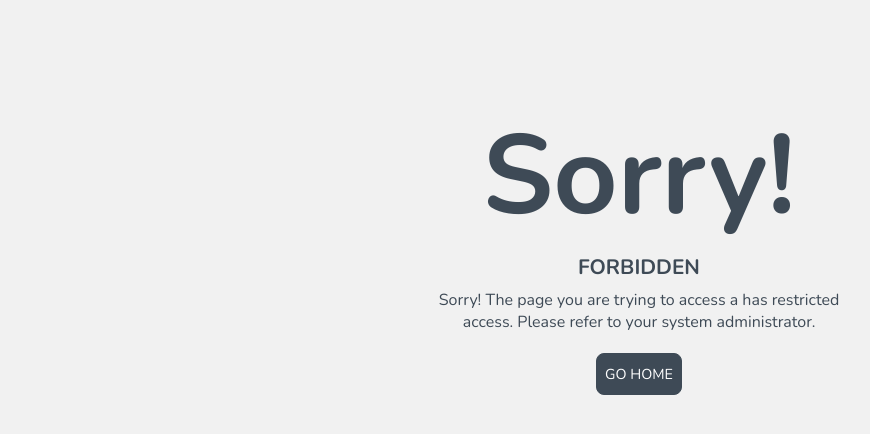
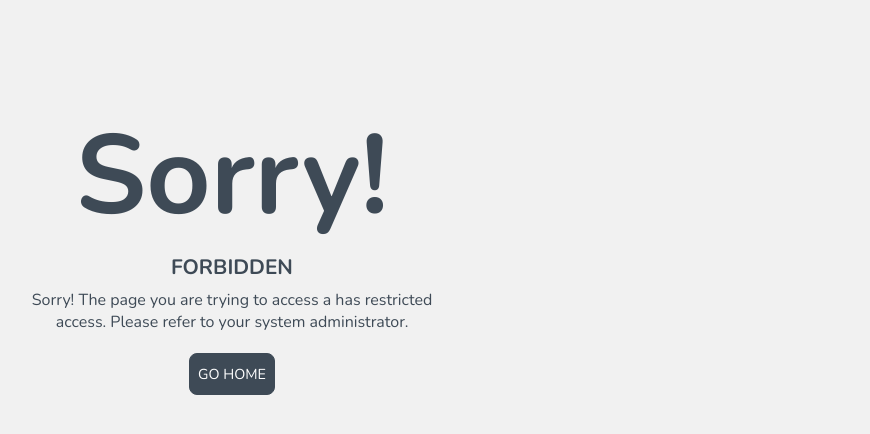
Before and after one commit to paulovareiro29/curriculum-builder, a PHP site: template src/views/error403.php in a window 1280 px wide. Shown: the top 434 px of the page, without its empty margins (1-871 px from the left). Run offline with PHP 8.4, Linux system fonts and the light colour scheme; the template is opened without the code that fills it, so the values that code supplies are empty; some libraries are stand-ins or nearby versions.

Commit message:
refactored containers css

```diff
--- a/src/assets/css/curriculum.css
+++ b/src/assets/css/curriculum.css
@@ -1,7 +1,5 @@
 /* PROFILE */
 .profile {
-  max-width: 1150px;
-  margin: 0 16px;
   border: 2px solid var(--primary);
   border-radius: 8px;
   overflow: hidden;
--- a/src/assets/css/style.css
+++ b/src/assets/css/style.css
@@ -31,19 +31,9 @@ body.darkmode {
 
 body {
   margin: 0;
-  padding: 0 16px 16px 16px;
   color: var(--primary);
   background-color: var(--background);
   min-width: 375px;
-  display: flex;
-  flex-direction: column;
-  align-items: center;
-}
-
-body > * {
-  width: 100%;
-  max-width: 1150px;
-  flex: 1;
 }
 
 * {
@@ -66,9 +56,14 @@ p {
 }
 
 /* LAYOUTS */
-.main-container {
+.container {
+  padding-right: 16px;
+  padding-left: 16px;
+
+  margin-right: auto;
+  margin-left: auto;
+  max-width: 1150px;
   width: 100%;
-  margin: 0 16px;
 }
 
 .w-100 {
@@ -426,6 +421,7 @@ button.icon {
   background-color: var(--white);
   border-radius: 8px;
   width: 100%;
+  max-width: 100% !important;
 }
 
 .navbar .navbar-wrapper {
--- a/src/views/backoffice.php
+++ b/src/views/backoffice.php
@@ -109,7 +109,7 @@
       </div>
     </div>
 
-    <div class="backoffice">
+    <div class="backoffice container">
 
       <?php if($success == 1):?>
         <div class="new alert alert-success">New curriculum has been created!</div>
--- a/src/views/curriculum.php
+++ b/src/views/curriculum.php
@@ -30,6 +30,7 @@
 
     <?php require_once("navbar.php")?>
 
+    <div class="container">
       <div class="profile">
         <div id="curriculum">
           <div class="profile-header">
@@ -212,6 +213,8 @@
           </form>
         </div>
       </div>
+    </div>
+
 
     <button class="floating-button floating-button-left" id="download">
       <i class="fa-solid fa-download"></i>
--- a/src/views/error403.php
+++ b/src/views/error403.php
@@ -17,7 +17,7 @@
     <script src="https://kit.fontawesome.com/be947b2e4a.js" crossorigin="anonymous"></script>
   </head>
   <body>
-    <div class="error403">
+    <div class="error403 container">
       <h1>Sorry!</h1>
       <h5>FORBIDDEN</h5>
       <p>
@@ -26,5 +26,8 @@
       </p>
       <a class="btn" href="/<?=$_ENV["BASE_DIR"] ?>/">GO HOME</a>
     </div>
+
+    <script src="/<?=$_ENV['SRC_DIR']?>/assets/js/lib/jquery.js"></script>
+    <script src="/<?=$_ENV['SRC_DIR']?>/assets/js/script.js"></script>
   </body>
 </html>
--- a/src/views/error404.php
+++ b/src/views/error404.php
@@ -18,7 +18,7 @@
     <script src="https://kit.fontawesome.com/be947b2e4a.js" crossorigin="anonymous"></script>
   </head>
   <body>
-    <div class="error404">
+    <div class="error404 container">
       <h1>Oops!</h1>
       <h5>PAGE NOT FOUND!</h5>
       <p>
@@ -27,5 +27,8 @@
       </p>
       <a class="btn" href="/<?=$_ENV["BASE_DIR"] ?>/">GO HOME</a>
     </div>
+
+    <script src="/<?=$_ENV['SRC_DIR']?>/assets/js/lib/jquery.js"></script>
+    <script src="/<?=$_ENV['SRC_DIR']?>/assets/js/script.js"></script>
   </body>
 </html>
--- a/src/views/login.php
+++ b/src/views/login.php
@@ -41,7 +41,7 @@
     <a class="floating-button floating-button-left" href="/<?= $_ENV['BASE_DIR']?>">
       <i class="fa fa-arrow-left"></i>
     </a>
-    <div class="w-100 vh-100 d-flex justify-center align-center">
+    <div class="w-100 d-flex justify-center align-center container">
       <div class="login">
         <div class="login-header">
         <h1>Login Panel</h1>
--- a/src/views/messages.php
+++ b/src/views/messages.php
@@ -28,7 +28,7 @@
 
     <?php require_once("navbar.php")?>
 
-    <div class="main-container messages">
+    <div class="main-container messages container">
         <h1>Messages</h1>
         <h4><?=$curriculum['name']?></h4>
 
--- a/src/views/publics.php
+++ b/src/views/publics.php
@@ -27,7 +27,7 @@
 
   <?php require_once("navbar.php")?>
 
-  <div class="landing main-container">
+  <div class="landing main-container container">
     <div class="curriculums">
     <h1 class="title">Public Curriculums</h1>
       <div class="curriculums-list">
```
Also changed, not shown: src/views/edit.php (+5 -3 lines). Lines whose indentation alone changed are shown as unchanged.
